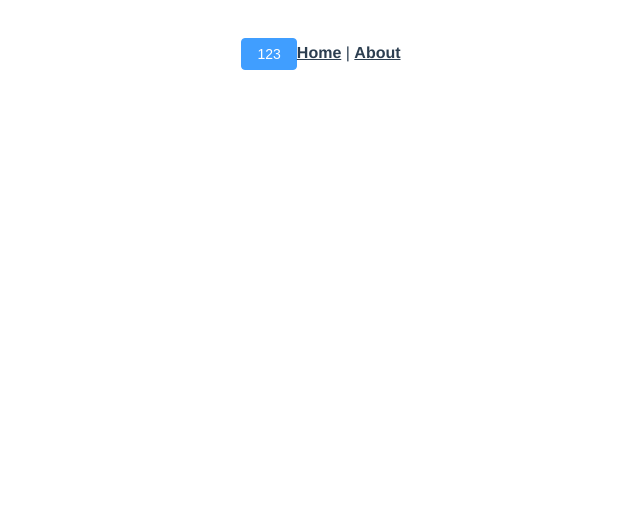
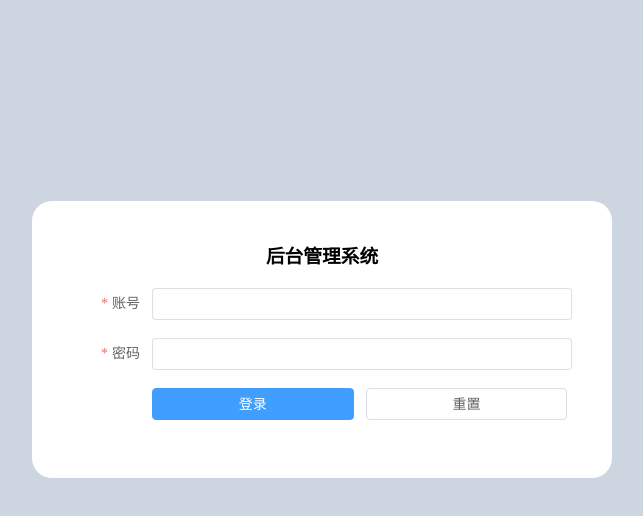
Before and after one commit to haochen-star/-vue3-ts-test-demo, a Vue app: page /login in a window 1280 px wide. Before the commit this address had no page. Shown: the top 516 px of the page, without its empty margins (319-962 px from the left). Built offline with nearby package versions, Linux system fonts and the light colour scheme.

Commit message:
增加登录页面

```diff
--- a/components.d.ts
+++ b/components.d.ts
@@ -10,6 +10,9 @@ export {}
 declare module '@vue/runtime-core' {
   export interface GlobalComponents {
     ElButton: typeof import('element-plus/es')['ElButton']
+    ElForm: typeof import('element-plus/es')['ElForm']
+    ElFormItem: typeof import('element-plus/es')['ElFormItem']
+    ElInput: typeof import('element-plus/es')['ElInput']
     HelloWorld: typeof import('./src/components/HelloWorld.vue')['default']
     RouterLink: typeof import('vue-router')['RouterLink']
     RouterView: typeof import('vue-router')['RouterView']
--- a/src/App.vue
+++ b/src/App.vue
@@ -1,31 +1,16 @@
 <template>
-  <div id="nav">
-    <el-button type="primary">123</el-button>
-    <router-link to="/">Home</router-link> |
-    <router-link to="/about">About</router-link>
-  </div>
   <router-view />
 </template>
 
 <style lang="scss">
+* {
+  padding: 0px;
+  margin: 0px;
+}
+html,
+body,
 #app {
-  font-family: Avenir, Helvetica, Arial, sans-serif;
-  -webkit-font-smoothing: antialiased;
-  -moz-osx-font-smoothing: grayscale;
-  text-align: center;
-  color: #2c3e50;
-}
-
-#nav {
-  padding: 30px;
-
-  a {
-    font-weight: bold;
-    color: #2c3e50;
-
-    &.router-link-exact-active {
-      color: #42b983;
-    }
-  }
+  width: 100%;
+  height: 100%;
 }
 </style>
--- a/src/router/index.ts
+++ b/src/router/index.ts
@@ -5,7 +5,7 @@ const routes: Array<RouteRecordRaw> = [
   {
     path: '/',
     name: 'Home',
-    component: Home
+    component: Home,
   },
   {
     path: '/about',
@@ -13,13 +13,19 @@ const routes: Array<RouteRecordRaw> = [
     // route level code-splitting
     // this generates a separate chunk (about.[hash].js) for this route
     // which is lazy-loaded when the route is visited.
-    component: () => import(/* webpackChunkName: "about" */ '../views/About.vue')
-  }
+    component: () =>
+      import(/* webpackChunkName: "about" */ '../views/About.vue'),
+  },
+  {
+    path: '/login',
+    name: 'login',
+    component: () => import('../views/Login.vue'),
+  },
 ]
 
 const router = createRouter({
   history: createWebHistory(process.env.BASE_URL),
-  routes
+  routes,
 })
 
 export default router
--- /dev/null
+++ b/src/type/login.ts
@@ -0,0 +1,10 @@
+export interface LoginFormInt {
+  username: string
+  password: string
+}
+export class LoginData {
+  ruleForm: LoginFormInt = {
+    username: '',
+    password: '',
+  }
+}
--- /dev/null
+++ b/src/views/Login.vue
@@ -0,0 +1,86 @@
+<template>
+  <div class="login-box">
+    <el-form
+      ref="ruleFormRef"
+      :model="ruleForm"
+      status-icon
+      :rules="rules"
+      label-width="80px"
+      class="demo-ruleForm"
+    >
+      <h3 class="login-header">后台管理系统</h3>
+      <el-form-item label="账号" prop="username">
+        <el-input v-model="ruleForm.username" autocomplete="off" />
+      </el-form-item>
+      <el-form-item label="密码" prop="password">
+        <el-input
+          v-model="ruleForm.password"
+          type="password"
+          autocomplete="off"
+        />
+      </el-form-item>
+      <el-form-item>
+        <el-button type="primary" class="login-btn" @click="submitForm()"
+          >登录</el-button
+        >
+        <el-button class="login-btn" @click="resetForm()">重置</el-button>
+      </el-form-item>
+    </el-form>
+  </div>
+</template>
+
+<script lang="ts">
+import { defineComponent, reactive, toRefs } from 'vue'
+import { LoginData } from '../type/login'
+import type { FormRules } from 'element-plus'
+// const ruleFormRef = ref<FormInstance>()
+
+export default defineComponent({
+  setup() {
+    const data = reactive(new LoginData())
+    const rules = reactive<FormRules>({
+      username: [{ required: true, message: '填入用户名', trigger: 'blur' }],
+      password: [
+        { required: true, message: '填入密码', trigger: ['blur', 'change'] },
+        { min: 3, max: 6, message: '长度为3-6', trigger: ['blur', 'change'] },
+      ],
+    })
+    const resetForm = () => {
+      data.ruleForm.username = ''
+      data.ruleForm.password = ''
+    }
+    const submitForm = () => {
+      console.log('提交表单')
+    }
+    return {
+      ...toRefs(data),
+      rules,
+      resetForm,
+      submitForm,
+    }
+  },
+})
+</script>
+
+<style scoped lang="scss">
+.login-box {
+  height: 100%;
+  width: 100%;
+  background: url(../assets/login-bg.jpeg);
+  padding: 1px;
+}
+.demo-ruleForm {
+  width: 500px;
+  margin: 200px auto;
+  padding: 40px;
+  border-radius: 20px;
+  background-color: #fff;
+  .login-header {
+    text-align: center;
+    margin-bottom: 20px;
+  }
+  .login-btn {
+    width: 48%;
+  }
+}
+</style>
```
Also changed, not shown: src/assets/login-bg.jpeg (added), src/assets/login-bg.jpg (added).
